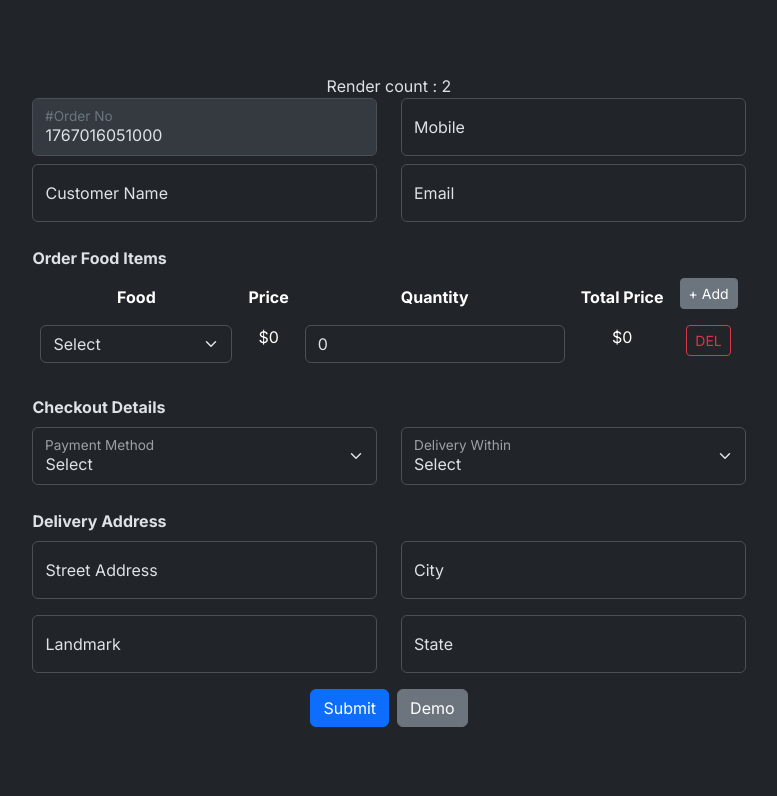
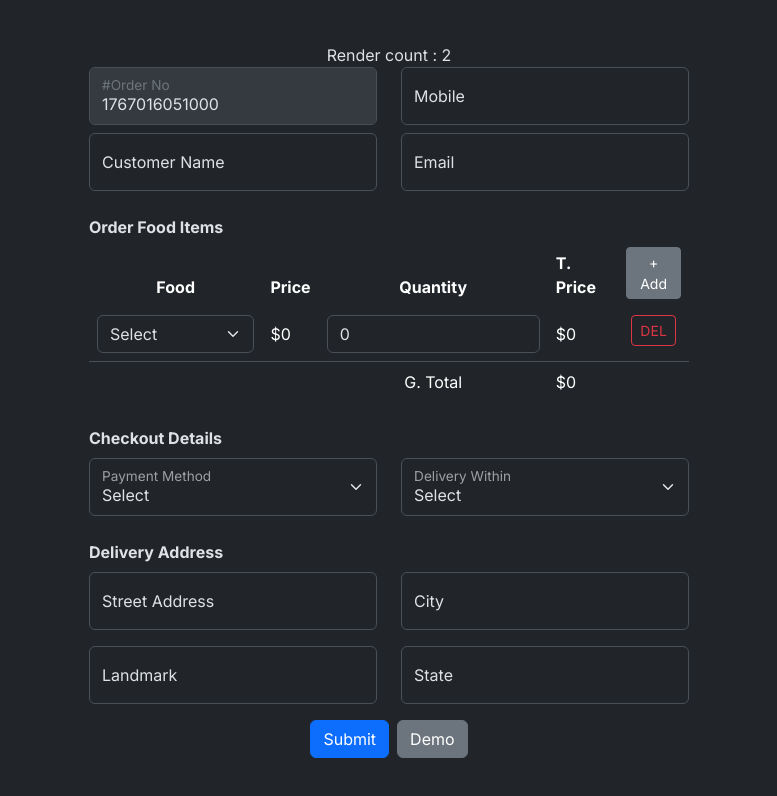
Before and after one commit to sor753/food-delivery-form, a React (Vite) app: page / in a window 1280 px wide. Shown: the top 796 px of the page, without its empty margins (251-1028 px from the left). Built offline with nearby package versions, Linux system fonts and the light colour scheme.

Commit message:
Calculate the grand total

```diff
--- a/src/index.css
+++ b/src/index.css
@@ -24,3 +24,11 @@ body {
   font-size: 0.875rem;
   color: #ea868f;
 }
+
+#foodItems {
+  max-width: 600px;
+  min-width: 600px;
+}
+#foodItems thead tr th:not("first-child"):not {
+  width: 15%;
+}
--- a/src/pages/FoodDelivery/FoodDeliveryForm.tsx
+++ b/src/pages/FoodDelivery/FoodDeliveryForm.tsx
@@ -24,6 +24,7 @@ const FoodDeliveryForm = () => {
       customerName: '',
       mobile: '',
       email: '',
+      gTotal: 0,
       paymentMethod: '',
       deliveryIn: 0,
       foodItems: [{ foodId: 0, price: 0, quantity: 0, totalPrice: 0 }],
--- a/src/pages/FoodDelivery/components/OrderedFoodItems.tsx
+++ b/src/pages/FoodDelivery/components/OrderedFoodItems.tsx
@@ -10,7 +10,7 @@ import type {
   SelectOptionType,
 } from '../../../types';
 import TextField from '../../../controls/TextField';
-import { useEffect, useState } from 'react';
+import { useCallback, useEffect, useState } from 'react';
 import { getFoodItems } from '../../../db';
 import Select from '../../../controls/Select';
 import { roundTo2DecimalPoint } from '../../../utils';
@@ -34,9 +34,11 @@ const OrderedFoodItems = () => {
     })();
   }, []);
 
-  const { register, setValue, getValues } = useFormContext<{
-    foodItems: OrderedFoodItemType[];
-  }>();
+  const { register, setValue, getValues } = useFormContext<
+    { gTotal: number } & {
+      foodItems: OrderedFoodItemType[];
+    }
+  >();
 
   const { errors } = useFormState<{ foodItems: OrderedFoodItemType[] }>({
     name: 'foodItems',
@@ -145,21 +147,35 @@ const OrderedFoodItems = () => {
     );
   };
 
-  useWatch({
-    name: ['foodItems'],
+  const selectedFoodItems = useWatch({
+    name: 'foodItems',
   });
+  useWatch({ name: 'gTotal' });
+
+  const updateGTotal = useCallback(() => {
+    let gTotal = 0;
+    if (selectedFoodItems && selectedFoodItems.length > 0)
+      selectedFoodItems.forEach((item: OrderedFoodItemType) => {
+        gTotal += item.totalPrice ?? 0;
+      });
+    setValue('gTotal', roundTo2DecimalPoint(gTotal));
+  }, [selectedFoodItems, setValue]);
+
+  useEffect(() => {
+    updateGTotal();
+  }, [selectedFoodItems, updateGTotal]);
 
   return (
     <>
       {/* <RenderCount /> */}
       <div className="text-start fw-bold mt-4">Order Food Items</div>
-      <table className="table table-borderless table-hover">
+      <table id="foodItems" className="table table-borderless table-hover">
         <thead>
           <tr>
             <th>Food</th>
-            <th>Price</th>
+            <th className="text-start">Price</th>
             <th>Quantity</th>
-            <th>Total Price</th>
+            <th className="text-start">T. Price</th>
             <th>
               <button
                 type="button"
@@ -192,7 +208,9 @@ const OrderedFoodItems = () => {
                     })}
                   />
                 </td>
-                <td>{'$' + getValues(`foodItems.${i}.price` as const)}</td>
+                <td className="text-start align-middle">
+                  {'$' + getValues(`foodItems.${i}.price` as const)}
+                </td>
                 <td>
                   <TextField
                     type="number"
@@ -211,7 +229,9 @@ const OrderedFoodItems = () => {
                     })}
                   />
                 </td>
-                <td>{'$' + getValues(`foodItems.${i}.totalPrice` as const)}</td>
+                <td className="text-start align-middle">
+                  {'$' + getValues(`foodItems.${i}.totalPrice` as const)}
+                </td>
                 <td>
                   <button
                     type="button"
@@ -232,8 +252,18 @@ const OrderedFoodItems = () => {
           </tbody>
         )}
 
-        {errors.foodItems?.root && (
-          <tfoot>
+        <tfoot>
+          {fields.length > 0 && (
+            <tr className="border-top">
+              <td colSpan={2}></td>
+              <td>G. Total</td>
+              <td className="text-start align-middle">
+                {'$' + getValues('gTotal')}
+              </td>
+              <td></td>
+            </tr>
+          )}
+          {errors.foodItems?.root && (
             <tr>
               <td colSpan={5}>
                 <span className="error-feedback">
@@ -241,8 +271,8 @@ const OrderedFoodItems = () => {
                 </span>
               </td>
             </tr>
-          </tfoot>
-        )}
+          )}
+        </tfoot>
       </table>
       {fields.length >= 4 && (
         <button
--- a/src/types/index.ts
+++ b/src/types/index.ts
@@ -12,6 +12,7 @@ export type MasterFoodDeliveryFormType = {
   customerName: string;
   mobile: string;
   email: string;
+  gTotal: number;
 };
 
 export type OrderedFoodItemType = {
```
